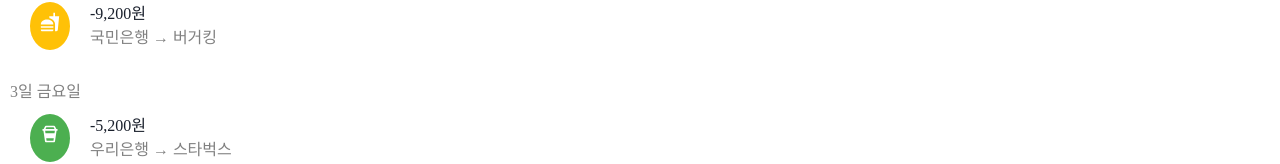
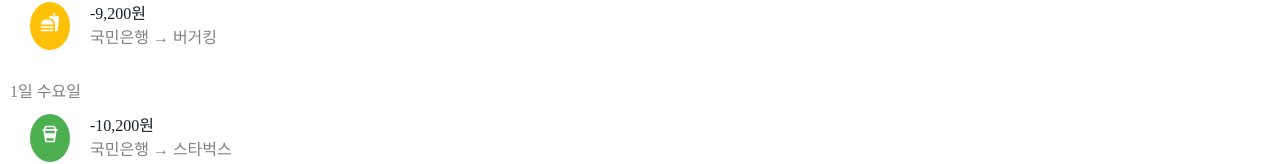
Before and after one commit to codestates-seb/seb42_main_032, a React (Vite) app in the folder tikkle-fe/: page / in a window 1280 px wide. Shown: the part 636-800 px from the top of the page. Built offline with nearby package versions, Linux system fonts and the light colour scheme; a web font is replaced by a local one.

Commit message:
Implement Inf inte Scrolling

```diff
--- a/tikkle-fe/src/components/layout/Transaction.tsx
+++ b/tikkle-fe/src/components/layout/Transaction.tsx
@@ -1,7 +1,7 @@
 // TODO 거래내역 박스
 // TODO 무한 스크롤 구현하기
 
-import { FC } from 'react';
+import { FC, useEffect, useRef } from 'react';
 import styled from 'styled-components';
 import { MdFastfood } from 'react-icons/md';
 import { BiCoffeeTogo } from 'react-icons/bi';
@@ -77,13 +77,33 @@ const ContentContainer = styled.div`
 const Transaction: FC<TransactionList> = ({ transactions }) => {
   const daysOfWeek = ['일', '월', '화', '수', '목', '금', '토'];
 
+  const options = {
+    root: null,
+    rootMargin: '10px',
+    threshold: 0.5,
+  };
+
+  const callback = () => {
+    console.log('관측되었습니다.');
+  };
+
+  let target = useRef<HTMLDivElement>(null);
+
+  useEffect(() => {
+    let observer = new IntersectionObserver(callback, options);
+    if (target.current) {
+      observer.observe(target.current as Element);
+    }
+    return () => observer && observer.disconnect();
+  }, []);
+
   return (
-    <Container className="transaction-history-box">
+    <Container className="transaction-history-box" ref={target}>
       {transactions.map((transaction, index) => {
         const IconComponent = categoryIcons[transaction.category];
         return (
-          <TransactionContainer>
-            <div key={index}>
+          <TransactionContainer key={index}>
+            <div>
               <div className="transaction-date-box">
                 {transaction.date.getDate()}일{' '}
                 {daysOfWeek[transaction.date.getDay()]}요일
--- a/tikkle-fe/src/pages/Home.tsx
+++ b/tikkle-fe/src/pages/Home.tsx
@@ -13,6 +13,20 @@ const transactions: Transaction[] = [
     amount: -9200,
   },
   {
+    date: new Date('2023-03-01'),
+    bankInfo: '국민은행',
+    payee: '스타벅스',
+    category: '음료',
+    amount: -10200,
+  },
+  {
+    date: new Date('2023-03-01'),
+    bankInfo: '국민은행',
+    payee: '왕소금구이',
+    category: '식비',
+    amount: -32000,
+  },
+  {
     date: new Date('2023-03-03'),
     bankInfo: '우리은행',
     payee: '스타벅스',
@@ -20,11 +34,25 @@ const transactions: Transaction[] = [
     amount: -5200,
   },
   {
+    date: new Date('2023-03-03'),
+    bankInfo: '토스뱅크',
+    payee: '메가커피',
+    category: '음료',
+    amount: -3200,
+  },
+  {
     date: new Date('2023-03-06'),
     bankInfo: '토스뱅크',
     payee: '볼링장',
     category: '오락',
     amount: -30000,
+  },
+  {
+    date: new Date('2023-03-06'),
+    bankInfo: '토스뱅크',
+    payee: '코인노래방',
+    category: '오락',
+    amount: -3000,
   },
 ];
 
```
